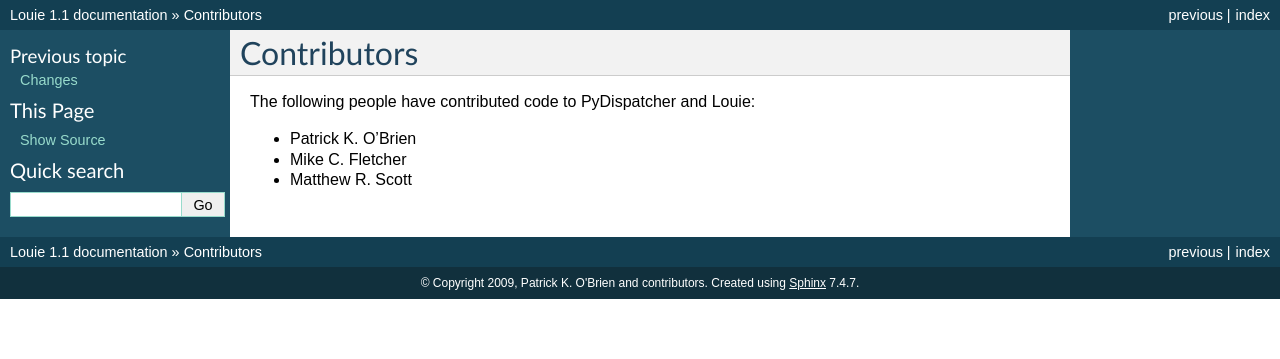
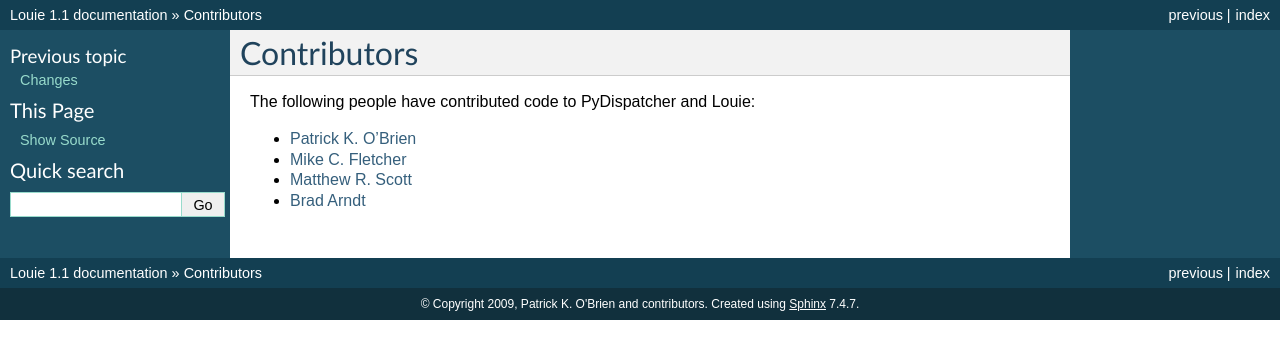
Before and after one commit to 11craft/louie, a Sphinx documentation site: the page built from doc/contributors.rst, in a window 1280 px wide. Shown: the top 359 px of the page. Built offline with Sphinx 7.4.7, drawn with Linux system fonts in a browser that asks for light colours.

Commit message:
Update contributors list

```diff
--- a/doc/contributors.rst
+++ b/doc/contributors.rst
@@ -1,11 +1,13 @@
-==============
- Contributors
-==============
+============
+Contributors
+============
 
 The following people have contributed code to PyDispatcher and Louie:
 
-- Patrick K. O'Brien
+- `Patrick K. O'Brien <https://github.com/pkobrien>`__
 
-- Mike C. Fletcher
+- `Mike C. Fletcher <https://github.com/mcfletch>`__
 
-- Matthew R. Scott
+- `Matthew R. Scott <https://github.com/gldnspud>`__
+
+- `Brad Arndt <https://github.com/digdugg>`__
```
